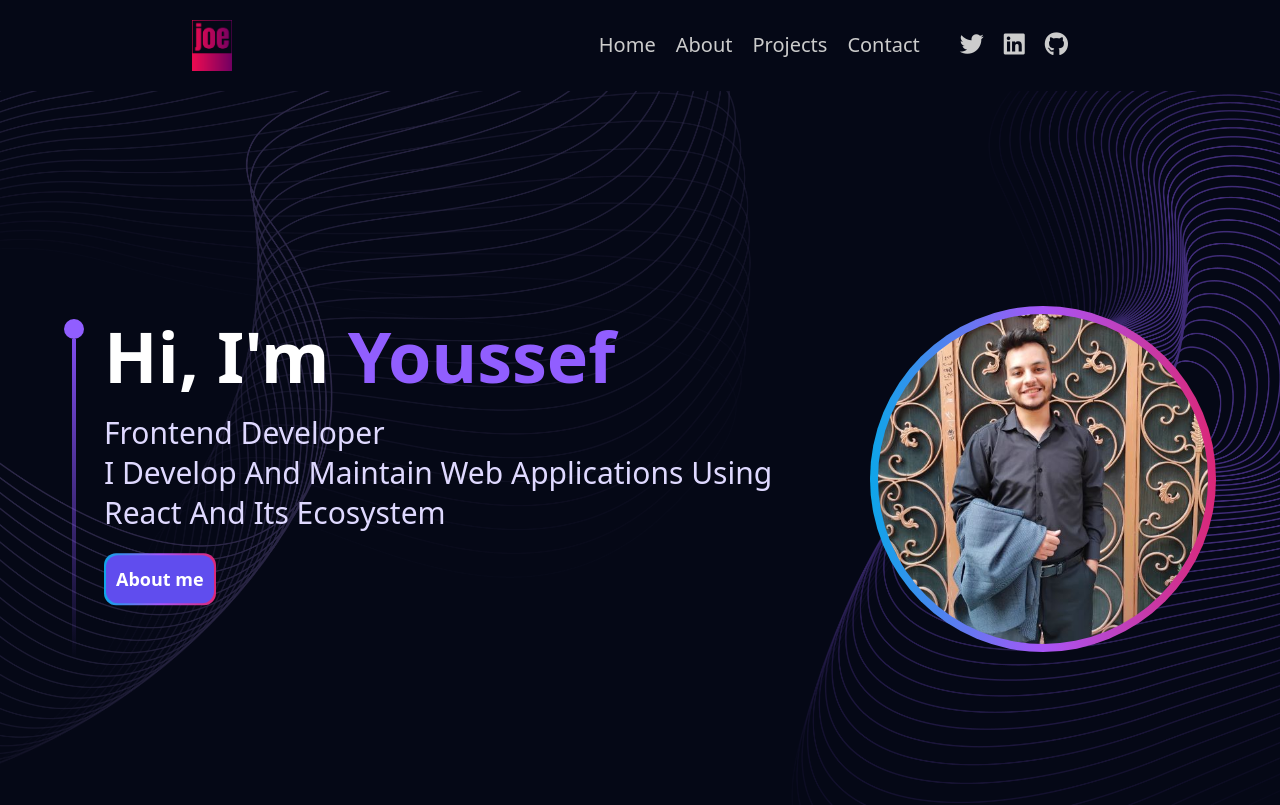
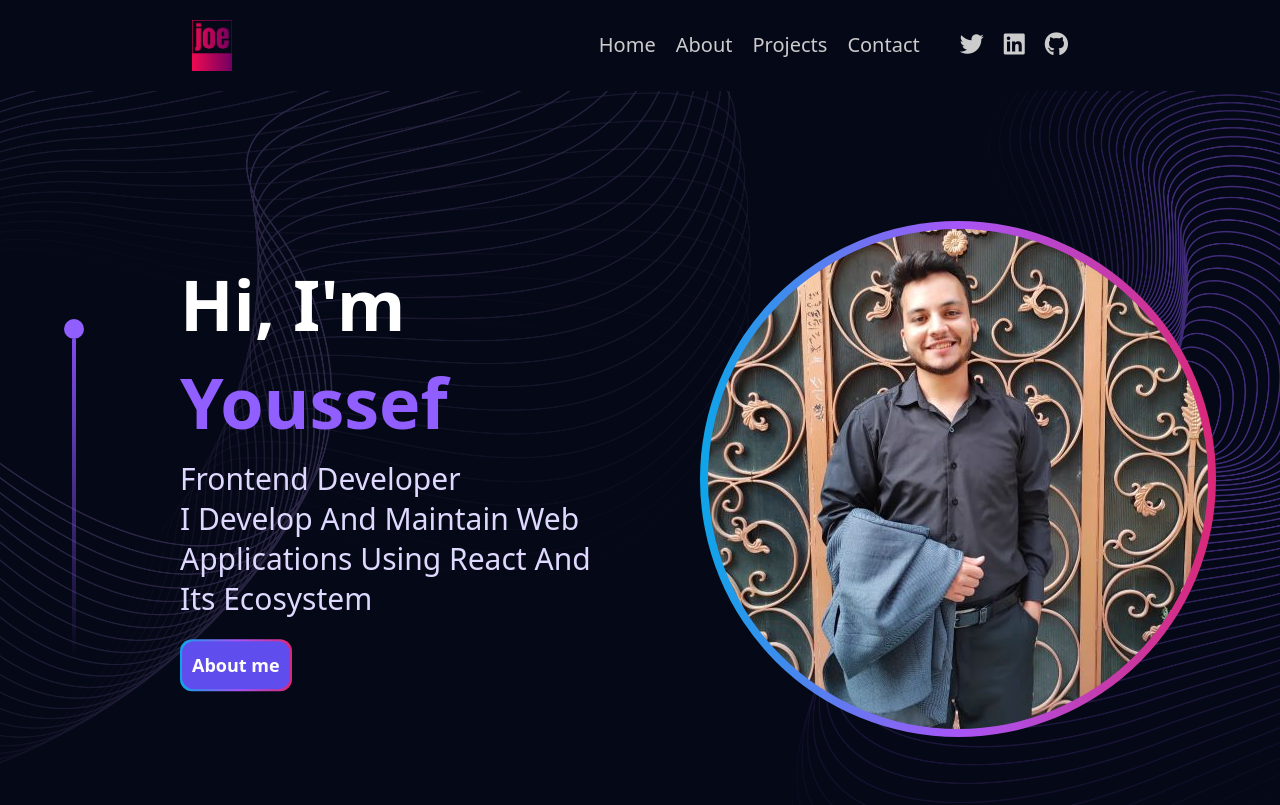
Before and after one commit to yousefelsayed1/Portfolio, a React (Create React App) app: page / in a window 1280 px wide. Shown: the top 805 px of the page. Built offline with nearby package versions, Linux system fonts and the light colour scheme.

Commit message:
Remove motions

```diff
--- a/src/Pages/Home.jsx
+++ b/src/Pages/Home.jsx
@@ -13,15 +13,6 @@ function Home() {
       <section
         className={`container mx-auto max-w-[90%] min-h-screen md:flex justify-between items-center gap-24`}
       >
-        <motion.div
-          initial={{ x: -100, opacity: 0 }}
-          animate={{ x: 0, opacity: 1 }}
-          transition={{
-            ease: "linear",
-            duration: 0.8,
-          }}
-          className={`flex flex-row items-start gap-5 md:mb-0 mb-20`}
-        >
           <div className="flex flex-col justify-center items-center mt-5">
             <div className="w-5 h-5 rounded-full bg-[#915EFF]" />
             <div className="w-1 sm:h-80 h-40 violet-gradient" />
@@ -57,24 +48,12 @@ function Home() {
               </button>
             </motion.div>
           </div>
-        </motion.div>
-
-        <motion.div
-          initial={{ x: 100, opacity: 0 }}
-          animate={{ x: 0, opacity: 1 }}
-          transition={{
-            ease: "linear",
-            duration: 0.8,
-          }}
-          className="mt-5 md:mt-0 "
-        >
           <img
             className="profile w-4/5 md:w-full md:ml-auto mx-auto rounded-full bg-gradient p-2"
             src={personalDetails.img}
             alt="youssef Elsayed"
             loading="lazy"
           />
-        </motion.div>
       </section>
     </div>
   );
```
